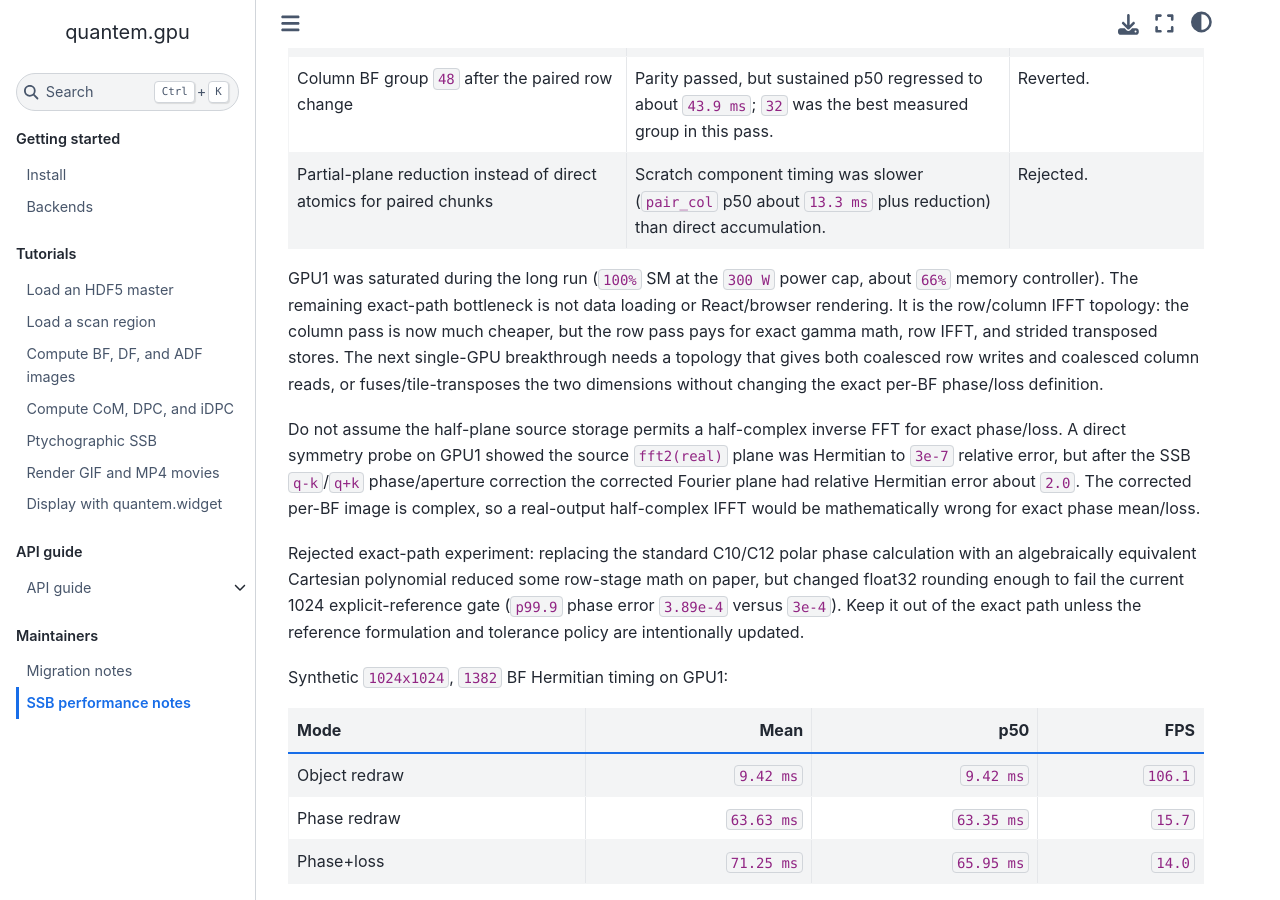
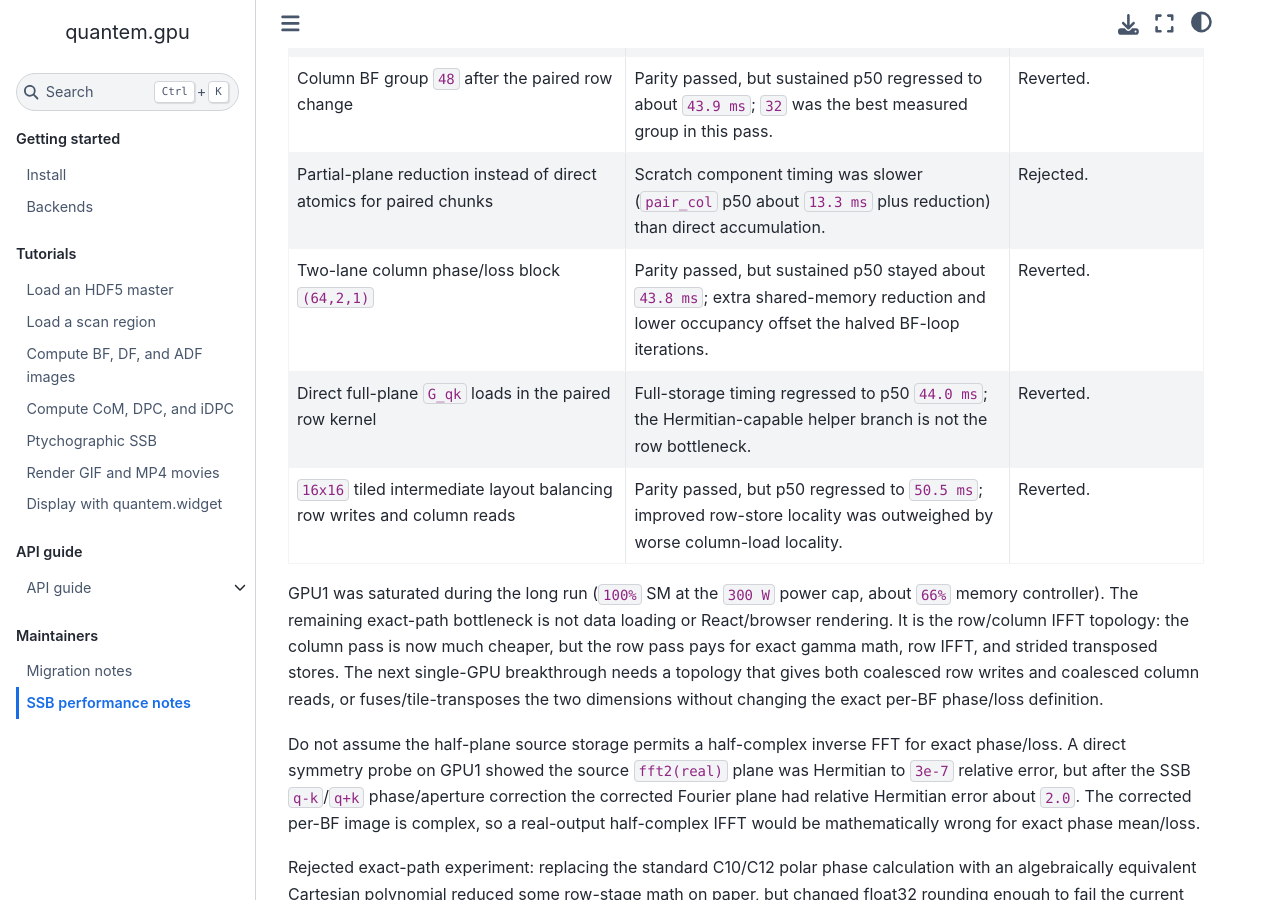
Before and after one commit to bobleesj/quantem.gpu, a Jupyter Book: the page built from docs/maintainer/ssb-performance.md, in a window 1280 px wide and 900 px high, scrolled down 11212 px. Built offline with Jupyter Book 1.0.4 settings and Sphinx 7.4.7 and the Sphinx Book theme 1.1.4, drawn with Linux system fonts in a browser that asks for light colours.

Commit message:
docs: record rejected SSB topology probes

```diff
--- a/docs/maintainer/ssb-performance.md
+++ b/docs/maintainer/ssb-performance.md
@@ -408,6 +408,9 @@ Rejected candidates from the same pass:
 | Column BF group `16` after the paired row change | Parity passed, but sustained p50 regressed to about `43.8 ms`; it added more atomic/group overhead. | Reverted. |
 | Column BF group `48` after the paired row change | Parity passed, but sustained p50 regressed to about `43.9 ms`; `32` was the best measured group in this pass. | Reverted. |
 | Partial-plane reduction instead of direct atomics for paired chunks | Scratch component timing was slower (`pair_col` p50 about `13.3 ms` plus reduction) than direct accumulation. | Rejected. |
+| Two-lane column phase/loss block `(64,2,1)` | Parity passed, but sustained p50 stayed about `43.8 ms`; extra shared-memory reduction and lower occupancy offset the halved BF-loop iterations. | Reverted. |
+| Direct full-plane `G_qk` loads in the paired row kernel | Full-storage timing regressed to p50 `44.0 ms`; the Hermitian-capable helper branch is not the row bottleneck. | Reverted. |
+| `16x16` tiled intermediate layout balancing row writes and column reads | Parity passed, but p50 regressed to `50.5 ms`; improved row-store locality was outweighed by worse column-load locality. | Reverted. |
 
 GPU1 was saturated during the long run (`100%` SM at the `300 W` power cap,
 about `66%` memory controller). The remaining exact-path bottleneck is not
```
